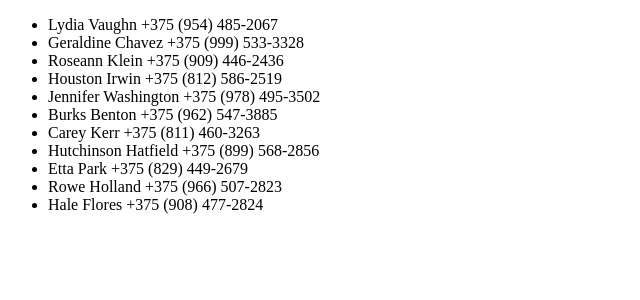
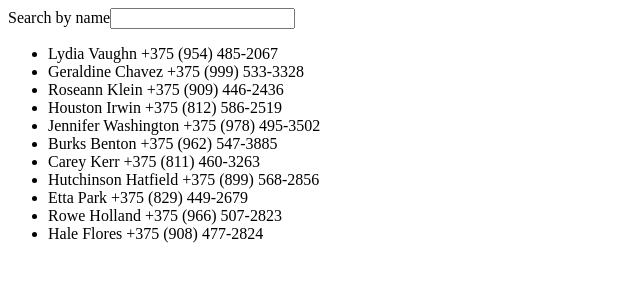
Before and after one commit to IvanGML/BREAD_react_redux, a React (Create React App) app: page / in a window 1280 px wide. Shown: the top 300 px of the page, without its empty margins (0-640 px from the left). Built offline with nearby package versions, Linux system fonts and the light colour scheme.

Commit message:
Search input implemented

```diff
--- /dev/null
+++ b/src/App.js
@@ -0,0 +1,24 @@
+import React from 'react';
+import { connect } from 'react-redux';
+import ContactList from './components/ContactList'
+import InputFilter from './components/inputFilter'
+
+class App extends React.Component{
+  render(){
+    return(
+        <div>
+            <InputFilter/>
+            <ContactList/>
+        </div>
+    );
+  }
+}
+
+export default connect(
+  state => ({
+    globalStore: state
+  }),
+  dispatch => ({
+
+  })
+)(App);
--- a/src/components/App.js
+++ /dev/null
@@ -1,21 +0,0 @@
-import React from 'react';
-import { connect } from 'react-redux';
-
-class App extends React.Component{
-  render(){
-    return(
-      <ul>
-        {this.props.globalStore.map((item, index)=> <li key={index}>{item.name + ' ' + item.phone}</li>)}
-      </ul>
-    );
-  }
-}
-
-export default connect(
-  state => ({
-    globalStore: state
-  }),
-  dispatch => ({
-
-  })
-)(App);
--- /dev/null
+++ b/src/components/ContactList.js
@@ -0,0 +1,28 @@
+import React from 'react';
+import { connect } from 'react-redux';
+
+class ContactList extends React.Component{
+  render(){
+    return(
+      <ul>
+        {this.props.globalStore.map((item, index) =>
+            <li key={index}>
+              {item.name + ' ' + item.phone}
+            </li>
+          )}
+      </ul>
+    );
+  }
+}
+
+export default connect(
+  state => ({
+    globalStore: state.initialList.filter(person =>
+      person.name
+        .toLowerCase()
+        .includes(state.initialInput.toLowerCase()))
+  }),
+  dispatch => ({
+
+  })
+)(ContactList);
--- /dev/null
+++ b/src/components/inputFilter.js
@@ -0,0 +1,39 @@
+import React from 'react';
+import { connect } from 'react-redux';
+
+class InputFilter extends React.Component{
+  constructor(props){
+    super(props);
+    this.changeInput = this.changeInput.bind(this)
+  }
+  changeInput(e){
+    console.log(e.target.value);
+    this.props.onChangeInput(e.target.value);
+  }
+  render(){
+    return(
+      <div>
+        <label>Search by name
+          <input
+            type="text"
+            value={this.props.globalStore.initialInput}
+            onChange={this.changeInput}/>
+        </label>
+      </div>
+    );
+  }
+}
+
+export default connect(
+  state => ({
+    globalStore: state
+  }),
+  dispatch => ({
+    onChangeInput: (value) => {
+      dispatch({type: 'CHANGE_INPUT_VALUE', payload: value})
+    },
+    onMakeSearch: (value) => {
+      dispatch({type: 'MAKE_SEARCH', payload: value})
+    }
+  })
+)(InputFilter);
--- a/src/index.js
+++ b/src/index.js
@@ -2,12 +2,8 @@ import React from 'react';
 import ReactDOM from 'react-dom';
 import { Provider } from 'react-redux';
 import { createStore } from 'redux';
-import initialState from './data/contacts'
-import App from './components/App'
-
-function reduser(state = initialState, action){
-  return state;
-}
+import reduser from './reducers'
+import App from './App'
 
 const store = createStore(reduser,
                           window.__REDUX_DEVTOOLS_EXTENSION__ &&
--- /dev/null
+++ b/src/reducers/index.js
@@ -0,0 +1,9 @@
+import { combineReducers } from 'redux'
+import initialList from './initialList'
+import initialInput from './initialInput'
+// import counter from './counter'
+
+export default combineReducers({
+  initialList,
+  initialInput
+})
--- /dev/null
+++ b/src/reducers/initialInput.js
@@ -0,0 +1,10 @@
+const initialInput = (state = '', action) => {
+    switch (action.type) {
+        case 'CHANGE_INPUT_VALUE':
+            return action.payload;
+        case 'MAKE_SEARCH':
+            return action.payload;
+        default:
+            return state;
+    }}
+export default initialInput;
--- /dev/null
+++ b/src/reducers/initialList.js
@@ -0,0 +1,4 @@
+import initialState from '../data/contacts'
+const initialList = (state = initialState, action) => state;
+
+export default initialList;
```
